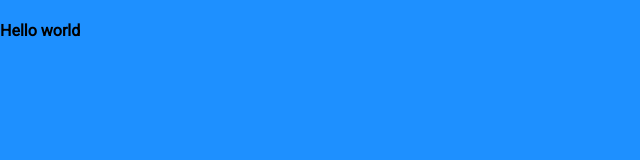
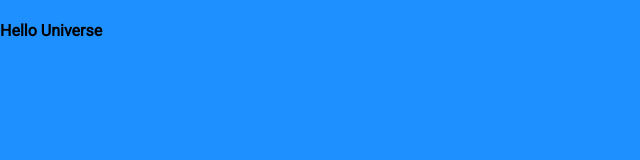
Before and after one commit to sribalajia27/template, a plain HTML site: page index.html in a window 1280 px wide. Shown: the full height of the page, 0-640 px from the left. Drawn offline with Linux system fonts and the light colour scheme.

Commit message:
Updated hello universe

```diff
--- a/index.html
+++ b/index.html
@@ -11,7 +11,7 @@
     <link rel="stylesheet" href="style.css">
 </head>
 <body>
-    <h4>Hello world</h4>
+    <h4>Hello Universe</h4>
     <script src="script.js"></script>
 </body>
 </html>
```
